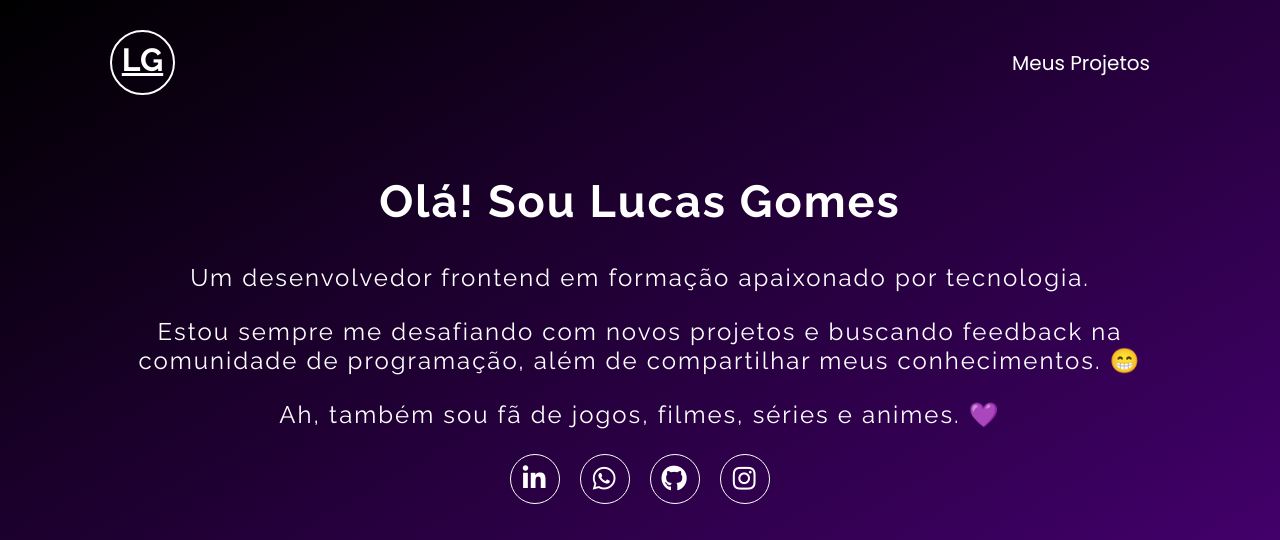
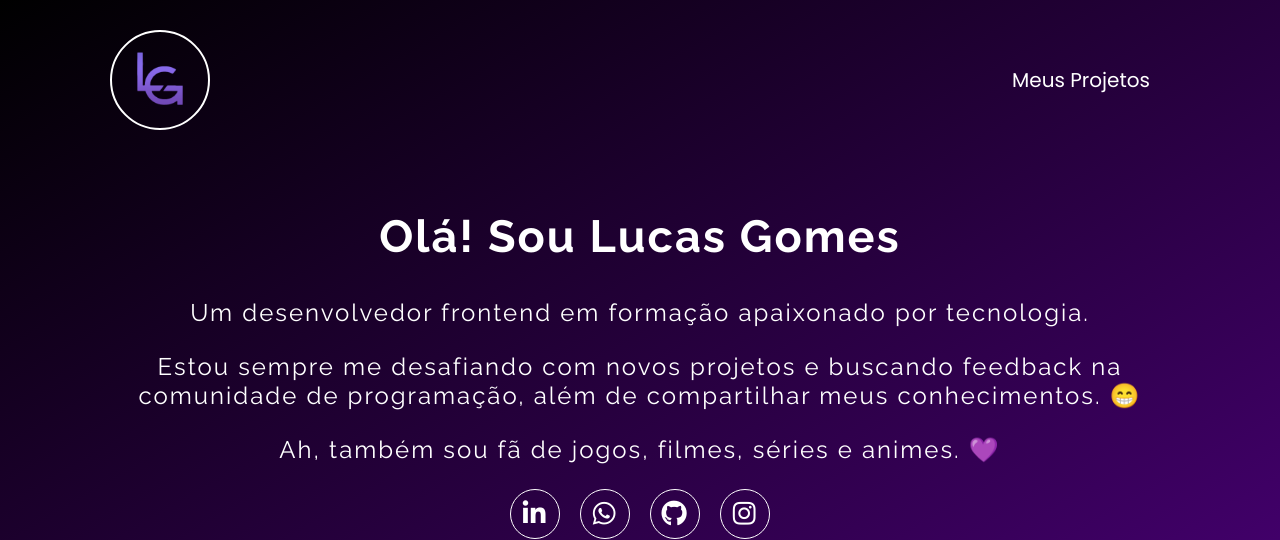
Before and after one commit to lvcasgxmes/portifolio-simplificado, a plain HTML site: page index.html in a window 1280 px wide. Shown: the top 540 px of the page. Drawn offline with nearby package versions, Linux system fonts and the light colour scheme; grey boxes are pictures that could not be loaded.

Commit message:
Add files via upload
Logo implementada no código HTML e estilizada no CSS.

```diff
--- a/index.html
+++ b/index.html
@@ -28,7 +28,7 @@
 <body>
     <header class="cabecalho">
         <a href="#">
-            <h1 class="logo">LG</h1>
+            <h1 class="logo"><img src="./src/imagens/logo.png" alt="Lucas Gomes" /></h1>
         </a>
 
         <nav class="menu">
--- a/src/css/estilos.css
+++ b/src/css/estilos.css
@@ -19,8 +19,8 @@ body {
 }
 
 .cabecalho .logo {
-    width: 65px;
-    height: 65px;
+    width: 100px;
+    height: 100px;
     border-radius: 50%;
     border: 2px solid #fff;
     text-decoration: underline;
@@ -33,6 +33,13 @@ body {
 .cabecalho a:hover .logo {
     color: #9443d8;
     border: 2px solid #9443d8
+}
+
+.cabecalho img {
+    padding-top: 20px;
+    padding-left: 25px;
+    padding-right: 25px;
+    padding-bottom: 20px;
 }
 
 .cabecalho .menu li a {
```
Also changed, not shown: src/js/index.js (+5 -5 lines), src/imagens/logo.png (added).
